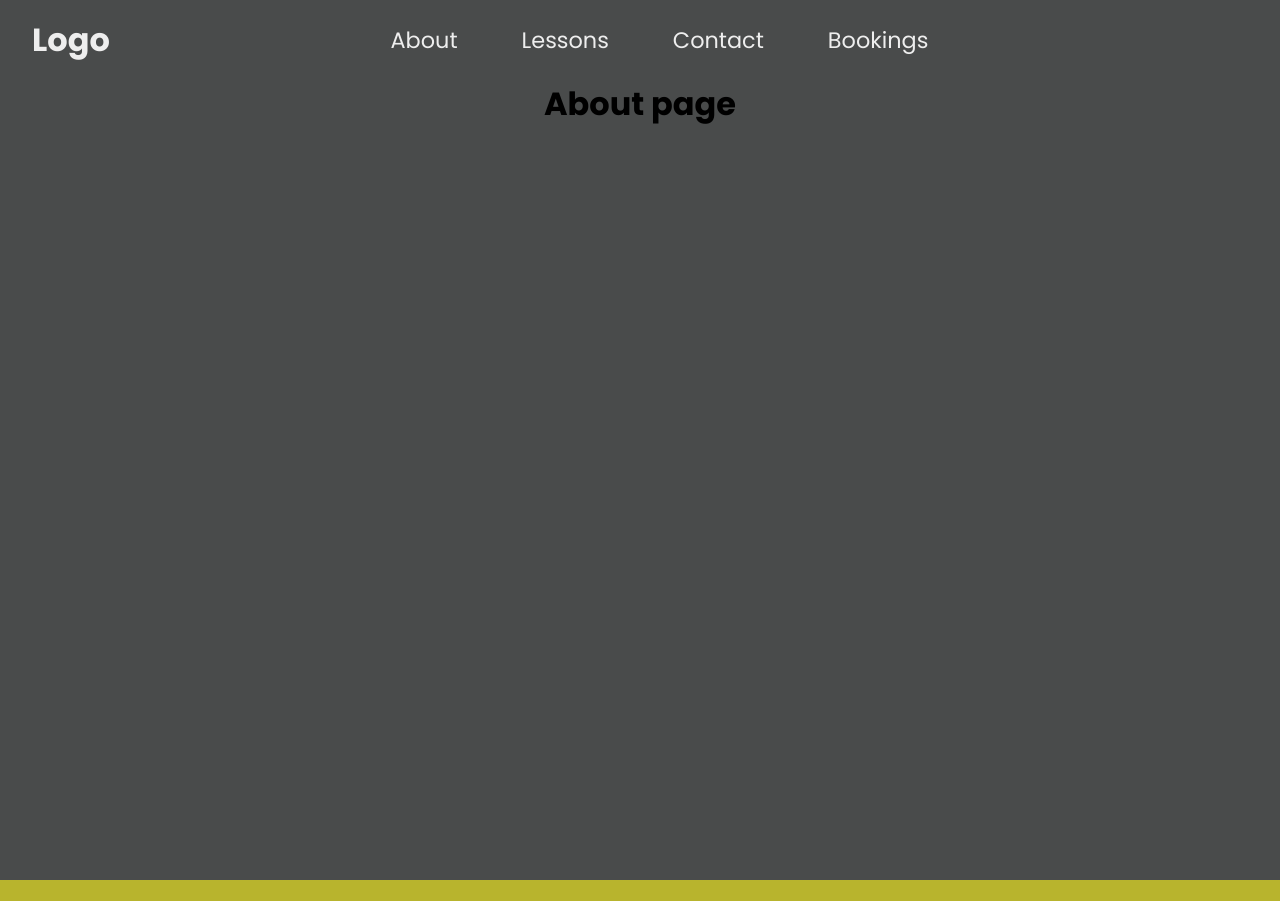
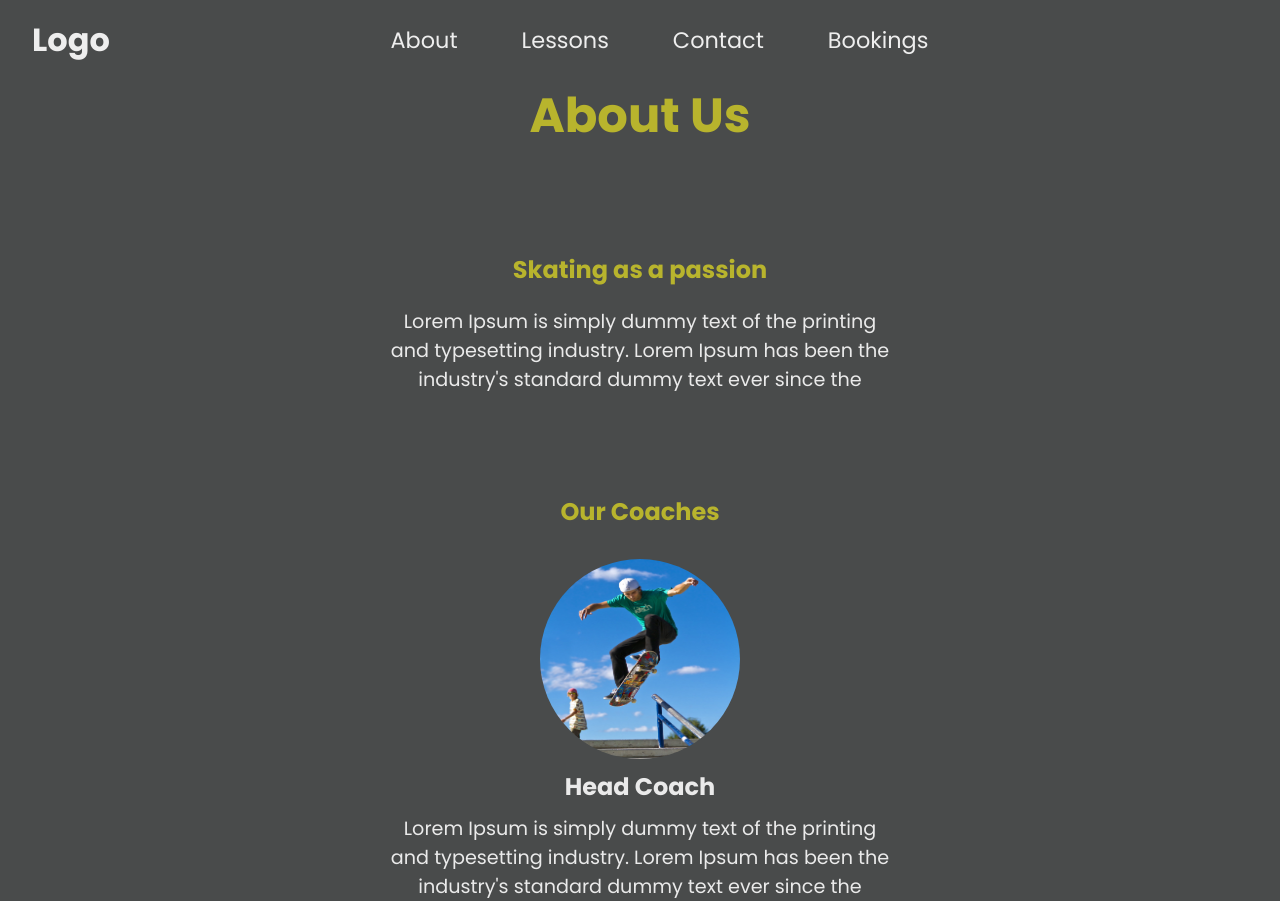
Before and after one commit to garytann/four-wheels-app-react, a React (Create React App) app in the folder my-app/: page /about in a window 1280 px wide. Shown: the top 901 px of the page. Built offline with nearby package versions, Linux system fonts and the light colour scheme.

Commit message:
added about page:

```diff
--- a/my-app/src/Styles/aboutpage.module.css
+++ b/my-app/src/Styles/aboutpage.module.css
@@ -6,3 +6,149 @@
     gap: 100px;
     background-color: var(--mainColor);
 }
+
+.headers{
+    font-size: 5rem;
+    color: var(--goldColor);
+    font-weight: 600;
+}
+
+.title{
+    color: var(--goldColor);
+}
+
+.desc{
+    font-size: 1.5rem;
+    color: var(--secondaryColor);
+    text-align: center;
+}
+
+.titleContainer{
+    display: flex;
+    flex-direction: column;
+    align-items: center;
+    gap: 20px;
+    max-width: 500px;
+}
+
+.text{
+    font-size: 1rem;
+    color: var(--secondaryColor);
+    text-align:center;
+}
+
+.coachContainer{
+    display: flex;
+    flex-direction: column;
+    align-items: center;
+    gap: 30px;
+}
+
+.textContainer{
+    display: flex;
+    flex-direction: column;
+    align-items: center;
+    gap: 10px;
+    max-width: 500px;
+}
+
+.textContainer img{
+    width: 200px;
+    height: 200px;
+    border-radius: 50%;
+}
+
+@media (max-width: 600px) {
+
+    .text{
+        font-size: 1.2rem;
+    }
+    .headers{
+        font-size: 3rem;
+    }
+    .title{
+        font-size: 1.5rem;
+    }
+    .desc{
+        font-size: 1rem;
+    }
+}
+
+
+@media (max-width: 768px) {
+
+    .text{
+        font-size: 1.2rem;
+    }
+    .headers{
+        font-size: 3rem;
+    }
+    .title{
+        font-size: 1.5rem;
+    }
+    .desc{
+        font-size: 1rem;
+    }
+}
+
+@media screen and (min-width: 768px) and (max-width: 991px) {
+    .text{
+        font-size: 1.5rem;
+    }
+    .headers{
+        font-size: 3rem;
+    }
+    .title{
+        font-size: 1.5rem;
+    }
+    .desc{
+        font-size: 1rem;
+    }
+
+}
+
+@media screen and (min-width: 992px) and (max-width: 1199px) {
+    .text{
+        font-size: 1.5rem;
+    }
+    .headers{
+        font-size: 3rem;
+    }
+    .title{
+        font-size: 1.5rem;
+    }
+    .desc{
+        font-size: 1.2rem;
+    }
+
+}
+
+@media screen and (min-width: 1200px) {
+    .text{
+        font-size: 1.5rem;
+    }
+    .headers{
+        font-size: 3rem;
+    }
+    .title{
+        font-size: 1.5rem;
+    }
+    .desc{
+        font-size: 1.2rem;
+    }
+}
+
+@media screen and (min-width: 1201px) and (max-width: 1440px) {
+    .text{
+        font-size: 1.5rem;
+    }
+    .headers{
+        font-size: 3rem;
+    }
+    .title{
+        font-size: 1.5rem;
+    }
+    .desc{
+        font-size: 1.2rem;
+    }
+}
--- a/my-app/src/Styles/booking.module.css
+++ b/my-app/src/Styles/booking.module.css
@@ -108,11 +108,11 @@
         max-width: 400px;
     }
     .headers{
-        font-size: 4rem;
+        font-size: 3rem;
     }
 
     .serviceHeader{
-        font-size: 1.75rem;
+        font-size: 1.5rem;
     }
 
     .desc{
--- a/my-app/src/pages/About.js
+++ b/my-app/src/pages/About.js
@@ -1,9 +1,26 @@
 import styles from '../Styles/aboutpage.module.css';
+import React from "react";
+import headCoachImg from "../assets/images/head_coach.jpg"
 
 function About (){
     return (
         <div className={styles.container}>
-            <h1>About page</h1>
+            <h1 className={styles.headers}>About Us</h1>
+            <div className={styles.titleContainer}>
+                <h2 className={styles.title}>Skating as a passion</h2>
+                <p className={styles.desc}>Lorem Ipsum is simply dummy text of the printing and typesetting
+                    industry. Lorem Ipsum has been the industry's standard dummy text ever since the</p>
+            </div>
+
+            <div className={styles.coachContainer}>
+                <h2 className={styles.title}>Our Coaches</h2>
+                <div className={styles.textContainer}>
+                    <img src={headCoachImg} alt="headCoachImg"/>
+                    <h2 className={styles.text}>Head Coach</h2>
+                    <p className={styles.desc}>Lorem Ipsum is simply dummy text of the printing and typesetting
+                        industry. Lorem Ipsum has been the industry's standard dummy text ever since the</p>
+                </div>
+            </div>
         </div>
     )
 }
```
Also changed, not shown: my-app/src/assets/images/head_coach.jpg (added).
